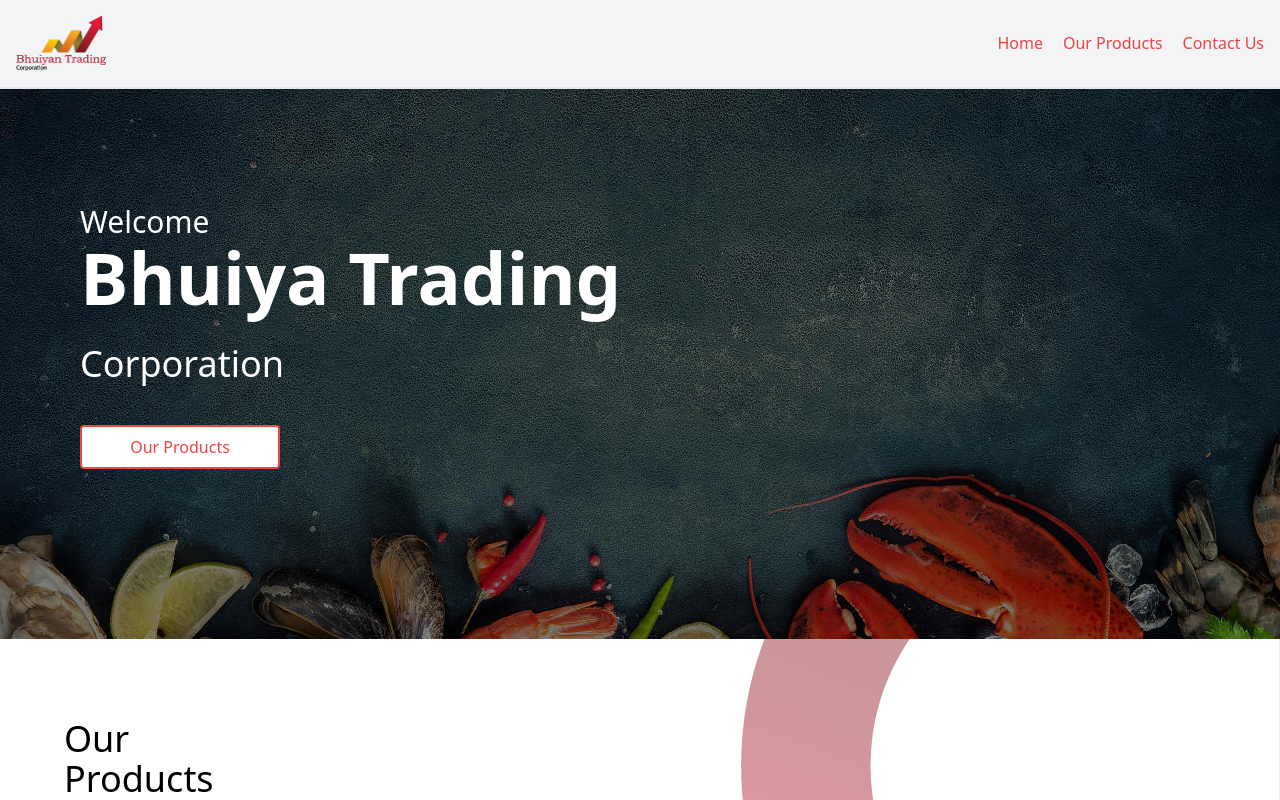
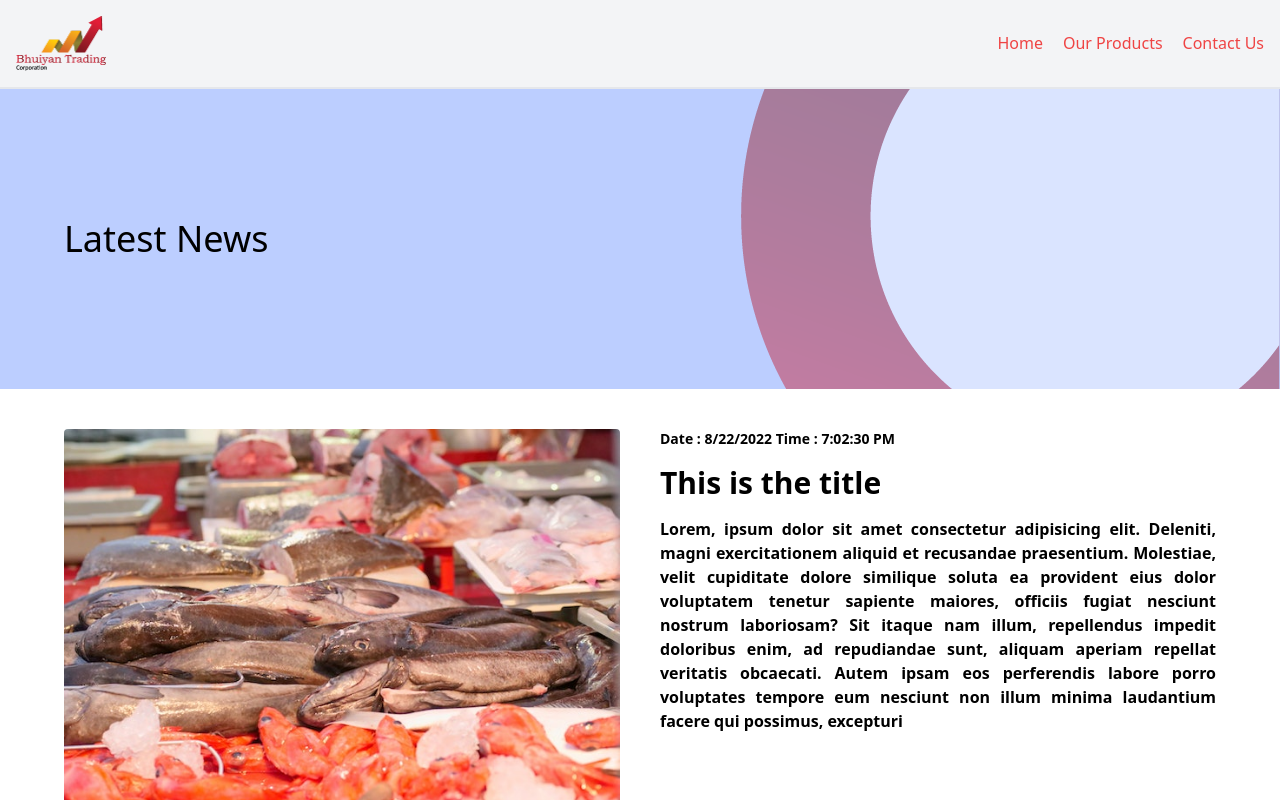
Before and after one commit to blooming-volcanoes/Bhuiyan-Trading-Client, a React (Create React App) app: page /latestNews in a window 1280 px wide. Shown: the top 800 px of the page. Built offline with nearby package versions, Linux system fonts and the light colour scheme.

Commit message:
banner and recent blog done

```diff
--- a/package.json
+++ b/package.json
@@ -16,6 +16,7 @@
         "react-currency-formatter": "^1.1.0",
         "react-dom": "^18.2.0",
         "react-redux": "^8.0.2",
+        "react-router-dom": "^6.3.0",
         "react-scripts": "5.0.1",
         "redux": "^4.2.0",
         "redux-logger": "^3.0.6",
--- a/src/App.css
+++ b/src/App.css
@@ -10,3 +10,9 @@
     rgba(126, 23, 31, 1) 100%
   );
 }
+
+@layer components {
+  .main-container {
+    @apply mx-5 max-w-full lg:mx-auto lg:max-w-6xl;
+  }
+}
--- a/src/App.js
+++ b/src/App.js
@@ -1,10 +1,13 @@
+import { Route, Routes } from "react-router-dom";
 import Home from "./pages/Homepage/Home";
+import LatestNews from "./pages/LatestNews/LatestNews";
 
 function App() {
   return (
-    <div>
-      <Home />
-    </div>
+    <Routes>
+      <Route path="/" element={<Home />} />
+      <Route path="/latestNews" element={<LatestNews />} />
+    </Routes>
   );
 }
 
--- a/src/pages/Homepage/Footer/Footer.js
+++ b/src/Components/common/Footer/Footer.js
@@ -19,7 +19,7 @@ function Footer() {
             {Array(4)
               .fill("")
               .map((_, i) => (
-                <a href="#">
+                <a key={i} href="#">
                   <img className="h-10 w-10" src={facebook} alt="" />
                 </a>
               ))}
@@ -29,12 +29,15 @@ function Footer() {
         {Array(3)
           .fill("")
           .map((_, i) => (
-            <ul className="mb-4 space-y-3 text-center lg:mb-0 lg:text-start">
+            <ul
+              key={i}
+              className="mb-4 space-y-3 text-center lg:mb-0 lg:text-start"
+            >
               <li className="font-medium">Who we are</li>
               {Array(7)
                 .fill("About")
-                .map((menus) => (
-                  <li>{menus}</li>
+                .map((menus, i) => (
+                  <li key={i}>{menus}</li>
                 ))}
             </ul>
           ))}
--- a/src/pages/Homepage/Header/Header.js
+++ b/src/Components/common/Header/Header.js
@@ -1,3 +1,4 @@
+import { Link } from "react-router-dom";
 import logo from "../../../assets/Images/logo.png";
 
 const menus = [
@@ -22,6 +23,7 @@ function Header() {
             {/* logo */}
             <div>
               <div className="relative  cursor-pointer py-2">
+                <Link to="/">
                   <img
                     className=" w-[90px]"
                     src={logo}
@@ -29,6 +31,7 @@ function Header() {
                     layout="fill"
                     objectFit="contain"
                   />
+                </Link>
               </div>
             </div>
           </div>
--- a/src/index.js
+++ b/src/index.js
@@ -3,12 +3,15 @@
 
 import React from "react";
 import ReactDOM from "react-dom/client";
+import { BrowserRouter } from "react-router-dom";
 import App from "./App";
 import "./App.css";
 
 const root = ReactDOM.createRoot(document.getElementById("root"));
 root.render(
   <React.StrictMode>
-    <App />
+    <BrowserRouter>
+      <App />
+    </BrowserRouter>
   </React.StrictMode>
 );
--- /dev/null
+++ b/src/layouts/PageLayout.js
@@ -0,0 +1,15 @@
+import React from "react";
+import Footer from "./../Components/common/Footer/Footer";
+import Header from "./../Components/common/Header/Header";
+
+function PageLayout({ children }) {
+  return (
+    <>
+      <Header />
+      {children}
+      <Footer />
+    </>
+  );
+}
+
+export default PageLayout;
--- a/src/pages/Homepage/Home.js
+++ b/src/pages/Homepage/Home.js
@@ -1,7 +1,7 @@
+import Footer from "../../Components/common/Footer/Footer";
+import Header from "../../Components/common/Header/Header";
 import Banner from "./Banner/Banner";
-import Footer from "./Footer/Footer";
 import Future from "./Future/Future";
-import Header from "./Header/Header";
 import OurProducts from "./OurProducts/OurProducts";
 import PopularProducts from "./PopularProducts/PopularProducts";
 import Search from "./Search/Search";
--- /dev/null
+++ b/src/pages/LatestNews/LatestNews.js
@@ -0,0 +1,52 @@
+import React from "react";
+import bgTop from "../../assets/Images/bg-top.png";
+import fish1 from "../../assets/Images/fish1.jpg";
+import PageLayout from "../../layouts/PageLayout";
+
+function LatestNews() {
+  return (
+    <PageLayout>
+      <section>
+        {/* latest News Banner */}
+
+        <div
+          className="bg-[#BCCEFF] bg-right-top bg-no-repeat"
+          style={{ backgroundImage: `url('${bgTop}')` }}
+        >
+          <div className="main-container flex h-full min-h-[300px] items-center">
+            <h1 className="text-4xl font-medium">Latest News</h1>
+          </div>
+        </div>
+
+        {/* Recent Blog */}
+        <div className="main-container grid grid-cols-1 gap-x-10 gap-y-10 py-10 md:grid-cols-2 lg:grid-cols-2 lg:gap-y-0">
+          {/* blog Image */}
+          <img className="rounded" src={fish1} alt="" />
+
+          {/* blog contents */}
+          <div className="space-y-4">
+            <p className="text-sm font-semibold">
+              Date : {new Date().toLocaleDateString()} Time :{" "}
+              {new Date().toLocaleTimeString()}
+            </p>
+
+            <h1 className="text-3xl font-semibold">This is the title</h1>
+            <p className="text-justify font-semibold">
+              Lorem, ipsum dolor sit amet consectetur adipisicing elit.
+              Deleniti, magni exercitationem aliquid et recusandae praesentium.
+              Molestiae, velit cupiditate dolore similique soluta ea provident
+              eius dolor voluptatem tenetur sapiente maiores, officiis fugiat
+              nesciunt nostrum laboriosam? Sit itaque nam illum, repellendus
+              impedit doloribus enim, ad repudiandae sunt, aliquam aperiam
+              repellat veritatis obcaecati. Autem ipsam eos perferendis labore
+              porro voluptates tempore eum nesciunt non illum minima laudantium
+              facere qui possimus, excepturi
+            </p>
+          </div>
+        </div>
+      </section>
+    </PageLayout>
+  );
+}
+
+export default LatestNews;
```
Also changed, not shown: src/assets/Images/fish1.jpg (renamed from src/assets/Images/pexels-kindel-media-8352344.jpg), 1 other file (tests, documents, lock files or other folders). Lines whose indentation alone changed are shown as unchanged.
